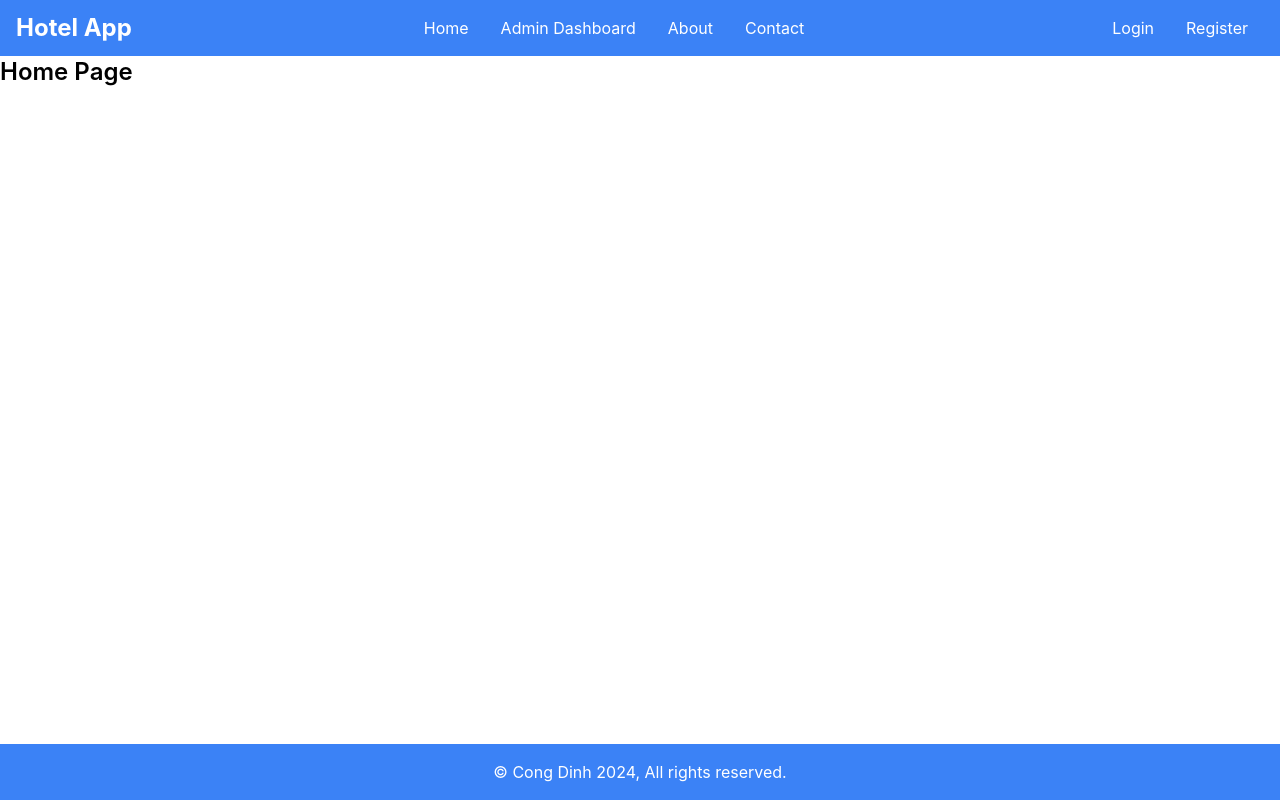
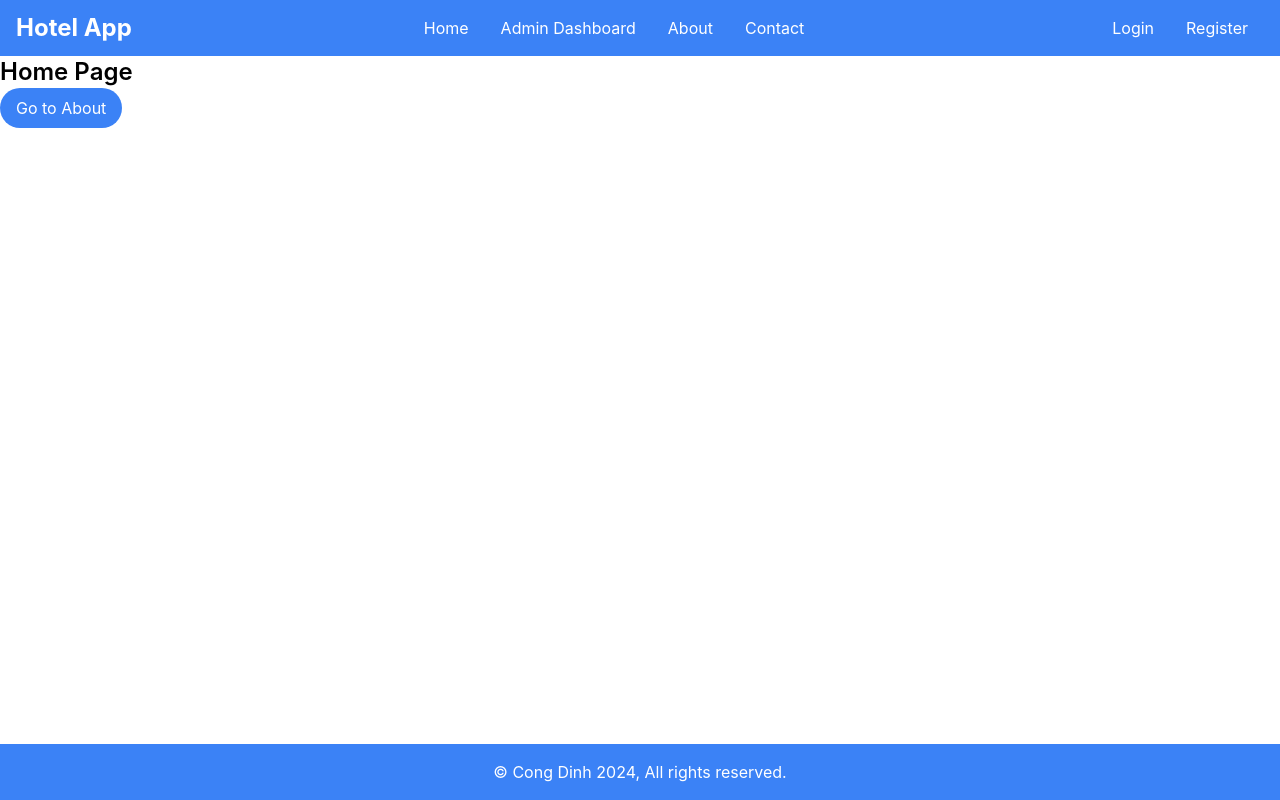
Before and after one commit to congdinh2008/react-basic-demo, a React (Create React App) app: page / in a window 1280 px wide. Built offline with nearby package versions, Linux system fonts and the light colour scheme.

Commit message:
Step 5: Demo with Routing Navigate

```diff
--- a/src/pages/Contact.tsx
+++ b/src/pages/Contact.tsx
@@ -1,4 +1,13 @@
+import { useEffect } from "react";
+import { useParams } from "react-router-dom";
+
 function Contact() {
+    const { name, age } = useParams();
+
+    useEffect(() => {
+        console.log(name, age);
+    }, [name, age]);
+
     return (
         <section>
             <h1 className="text-2xl font-semibold">Contact Page</h1>
--- a/src/pages/Home.tsx
+++ b/src/pages/Home.tsx
@@ -1,7 +1,18 @@
+import { useNavigate } from "react-router-dom";
+
 const Home = () => {
+    const navigate = useNavigate();
+
+    const gotoAbout = () => {
+        navigate('/about');
+    }
+
     return (
         <section>
             <h1 className="text-2xl font-semibold">Home Page</h1>
+            <button className="p-2 px-4 bg-blue-500 rounded-full text-white" onClick={gotoAbout}>
+                Go to About
+            </button>
         </section>
     );
 }
```
